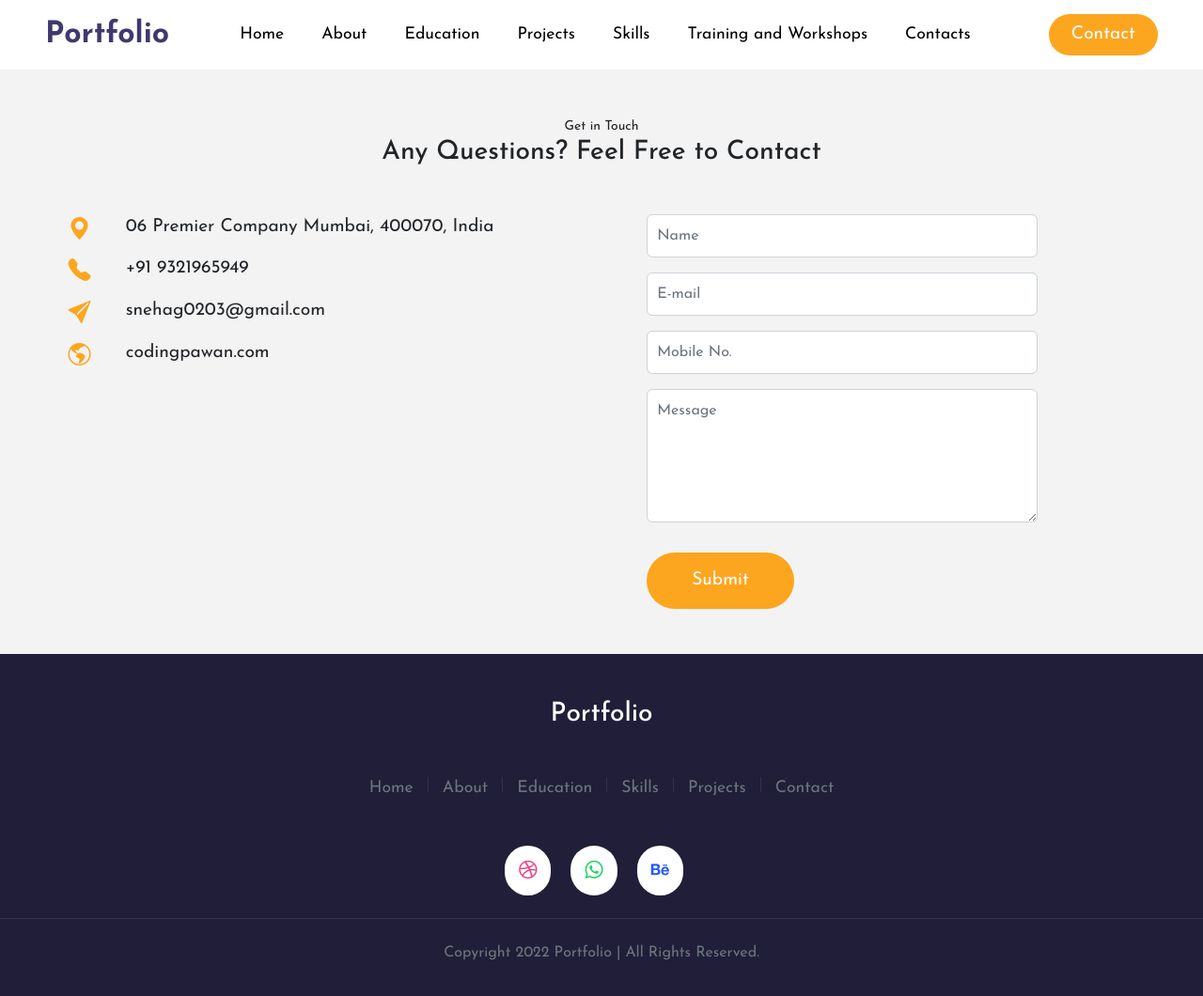
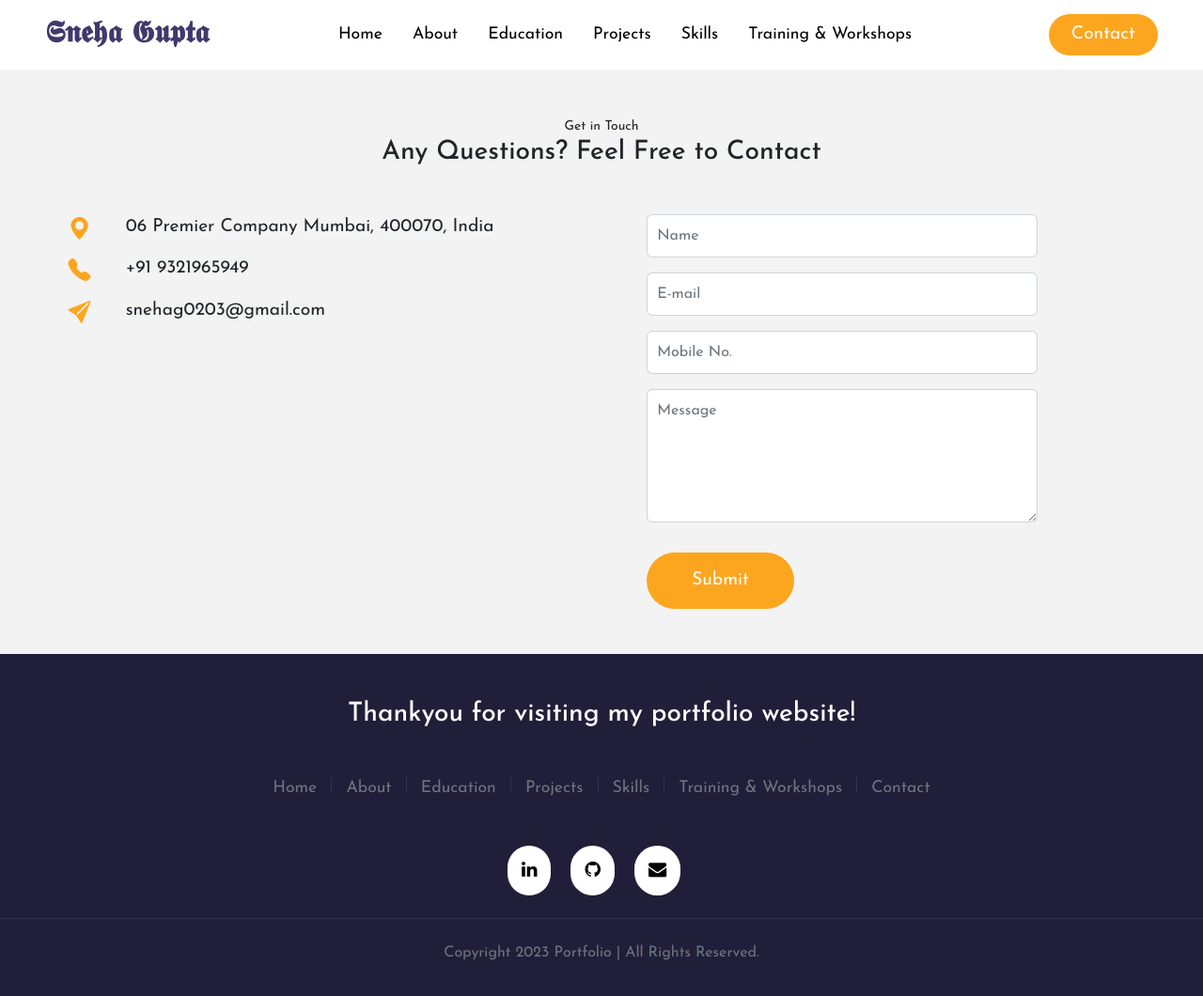
Before and after one commit to SnehaGupta1/Project, a plain HTML site: page Contacts.html in a window 1280 px wide. Shown: the whole page at 94% size. Drawn offline with nearby package versions, Linux system fonts and the light colour scheme; a script that the page names is missing.

Commit message:
Update Contacts.html

```diff
--- a/Contacts.html
+++ b/Contacts.html
@@ -12,6 +12,9 @@
        integrity="sha384-rbsA2VBKQhggwzxH7pPCaAqO46MgnOM80zW1RWuH61DGLwZJEdK2Kadq2F9CUG65"
        crossorigin="anonymous"
      />
+
+     <link rel="stylesheet" href="https://cdnjs.cloudflare.com/ajax/libs/font-awesome/4.7.0/css/font-awesome.min.css" />
+
 
      <!-- custom css file -->
      <link rel="stylesheet" href="style.css" />
@@ -38,29 +41,15 @@
      <script src="https://ajax.googleapis.com/ajax/libs/jquery/3.6.4/jquery.min.js"></script>
 
 </head>
-<body>
-        <!-- navbar starts -->
-        <nav
-        id="navbar-top"
-        class="navbar navbar-expand-lg navbar-light bg-white sticky-top"
-      >
+<body> <!-- navbar starts -->
+  <nav id="navbar-top" class="navbar navbar-expand-lg navbar-light bg-white sticky-top">
     <div class="container-fluid px-5">
-          <a class="navbar-brand fw-bold fs-2" href="#" style="color: #3f396d"
-            >Portfolio</a
-          >
-          <button
-            class="nav-menu d-md-none"
-            type="button"
-            data-bs-toggle="collapse"
-            data-bs-target="#navbarNav"
-          >
+      <a class="navbar-brand fw-bold fs-2" href="#" style="color: #3f396d">𝕾𝖓𝖊𝖍𝖆 𝕲𝖚𝖕𝖙𝖆</a>
+      <button class="nav-menu d-md-none" type="button" data-bs-toggle="collapse" data-bs-target="#navbarNav">
         <i class="bi bi-menu-button-fill"></i>
       </button>
-          <div
-            class="collapse navbar-collapse justify-content-center"
-            id="navbarNav"
-          >
-            <ul class="navbar-nav gap-4" style="font-size: 1.1rem">
+      <div class="collapse navbar-collapse justify-content-center" id="navbarNav">
+        <ul class="navbar-nav gap-3" style="font-size: 1.1rem">
           <li class="nav-item">
             <a class="nav-link" aria-current="page" href="index.html">Home</a>
           </li>
@@ -71,20 +60,20 @@
             <a class="nav-link" href="Education.html">Education</a>
           </li>
           <li class="nav-item">
-                <a class="nav-link" href="Projects">Projects</a>
+            <a class="nav-link" href="Projects.html">Projects</a>
           </li>
           <li class="nav-item">
-                <a class="nav-link" href="Skills">Skills</a>
+            <a class="nav-link" href="Skills.html">Skills</a>
           </li>
           <li class="nav-item">
-                <a class="nav-link" href="Training and Workshops">Training and Workshops</a>
-              </li>
-              <li class="nav-item">
-                  <a class="nav-link" href="Contacts.html">Contacts</a>
+            <a class="nav-link" href="Training and Workshops.html">Training & Workshops</a>
           </li>
         </ul>
       </div>
-          <button class="c-btn ms-4 py-2 px-4 rounded-pill d-none d-md-block">Contact</button>
+      <button onclick="window.location.href='Contacts.html';"
+        class="c-btn h-btn ms-4 py-2 px-4 rounded-pill d-none d-md-block">
+        Contact
+      </button>
     </div>
   </nav>
   <!-- navbar ends here -->
@@ -119,14 +108,6 @@
               </div>
               <div class="col-11">
                 <p>snehag0203@gmail.com</p>
-              </div>
-            </div>
-            <div class="row justify-content-evenly">
-              <div class="col-1">
-                <i class="bi bi-globe-americas"></i>
-              </div>
-              <div class="col-11">
-                <p>codingpawan.com</p>
               </div>
             </div>
           </div>
@@ -181,10 +162,9 @@
       >
         <i class="bi bi-arrow-up"></i>
       </button>
-
    <!-- footer section starts  -->
    <footer class="text-center text-muted py-4">
-        <h3 class="text-white pt-4" data-aos="fade-up">Portfolio</h3>
+    <h3 class="text-white pt-4" data-aos="fade-up">Thankyou for visiting my portfolio website!</h3>
     <div class="link-group mt-5" data-aos="fade-up">
       <a href="index.html">Home</a>
       <div class="vr"></div>
@@ -192,28 +172,31 @@
       <div class="vr"></div>
       <a href="Education.html">Education</a>
       <div class="vr"></div>
+      <a href="Projects.html">Projects</a>
+      <div class="vr"></div>
       <a href="Skills.html">Skills</a>
       <div class="vr"></div>
-            <a href="Projects.html">Projects</a>
+      <a href="Training and Workshops.html">Training & Workshops</a>
       <div class="vr"></div>
       <a href="Contacts.html">Contact</a>
     </div>
     <div class="social-links mt-5" data-aos="fade-up">
-          <button href="" class="rounded-pill dribble">
-            <i class="bi bi-dribbble"></i>
+      <button onclick="window.location.href='https://www.linkedin.com/in/sneha-gupta1234';" target="_blank" class="rounded-pill linkedin">
+        <i class="fa fa-linkedin"></i>
       </button>
-          <button href="" class="rounded-pill whatsapp">
-            <i class="bi bi-whatsapp"></i>
+      <button onclick="window.location.href='https://github.com/SnehaGupta1/';" class="rounded-pill github">
+        <i class="fa fa-github"></i>
       </button>
-          <button href="" class="rounded-pill behance">
-            <i class="bi bi-behance"></i>
+      <button onclick="window.location.href='mailto: snehag0203gmail.com';" class="rounded-pill envelope">
+        <i class="fa fa-envelope"></i>
       </button>
     </div>
     <hr class="text-muted my-4" />
 
-        <p>Copyright 2022 Portfolio | All Rights Reserved.</p>
+    <p>Copyright 2023 Portfolio | All Rights Reserved.</p>
   </footer>
   <!-- footer section ends here -->
+
 
         <!-- bootstrap javascript cdn link  -->
       <script
```
Lines whose indentation alone changed are shown as unchanged.
